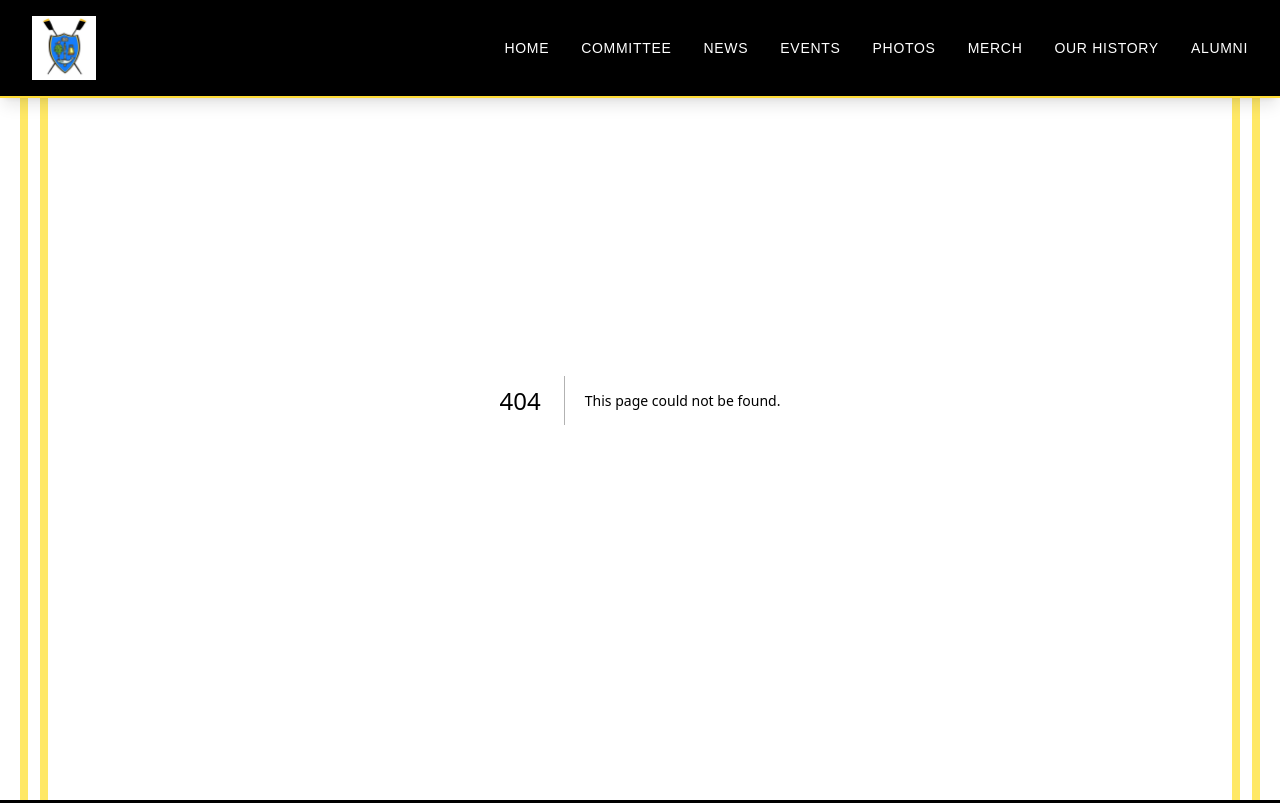
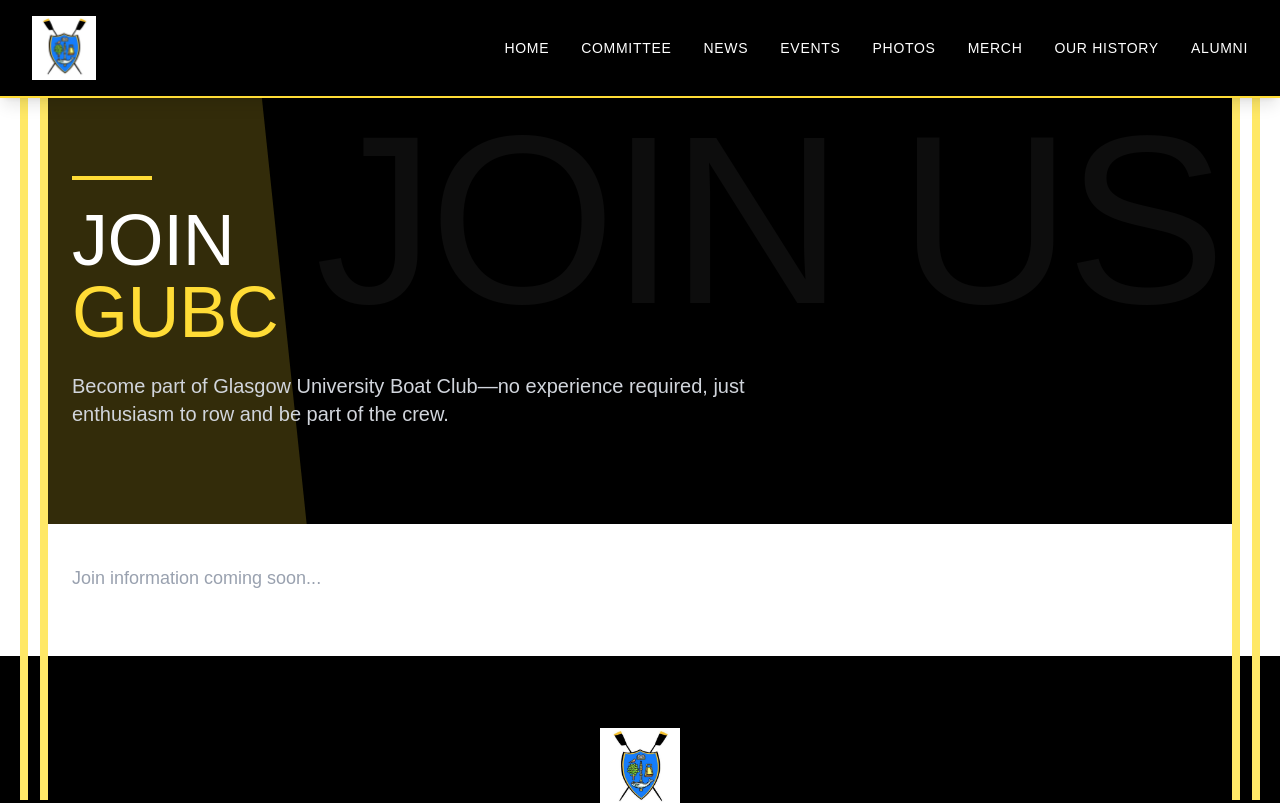
Before and after one commit to ConorHaughney/GlasgowUniversityBoatClub, a Next.js app in the folder frontend/: page /join in a window 1280 px wide. Before the commit this address had no page. Shown: the top 803 px of the page. Built offline with nearby package versions, Linux system fonts and the light colour scheme.

Commit message:
Frontend: Join us boilerplate

```diff
--- /dev/null
+++ b/frontend/app/join/page.tsx
@@ -0,0 +1,33 @@
+export default function JoinPage() {
+  return (
+    <section id="join" className="bg-gray-1000 mt-20">
+      <div className="mx-auto px-6 sm:px-8 lg:px-10">
+        {/* Hero Section */}
+        <section className="relative py-24 bg-black text-white overflow-hidden">
+          <div className="absolute top-5 right-5 text-white/5 text-[15rem] uppercase tracking-tight leading-none pointer-events-none">
+            Join Us
+          </div>
+          <div className="absolute bottom-0 left-0 w-1/3 h-full bg-[#ffdc36] transform origin-bottom-left skew-x-6 -translate-x-1/3 opacity-20"></div>
+
+          <div className="max-w-7xl mx-auto px-4 sm:px-6 lg:px-8 relative">
+            <div className="h-1 w-20 bg-[#ffdc36] mb-6"></div>
+            <h1 className="text-white uppercase tracking-tight mb-6">
+              <span className="block text-5xl sm:text-6xl lg:text-7xl">Join</span>
+              <span className="block text-5xl sm:text-6xl lg:text-7xl text-[#ffdc36]">GUBC</span>
+            </h1>
+            <p className="text-gray-300 text-xl max-w-3xl">
+              Become part of Glasgow University Boat Club—no experience required, just enthusiasm to row and be part of the crew.
+            </p>
+          </div>
+        </section>
+
+        {/* Content placeholder */}
+        <div className="mt-10 mb-16">
+          <div className="max-w-7xl mx-auto px-4 sm:px-6 lg:px-8">
+            <p className="text-gray-400 text-lg">Join information coming soon...</p>
+          </div>
+        </div>
+      </div>
+    </section>
+  );
+}
```
